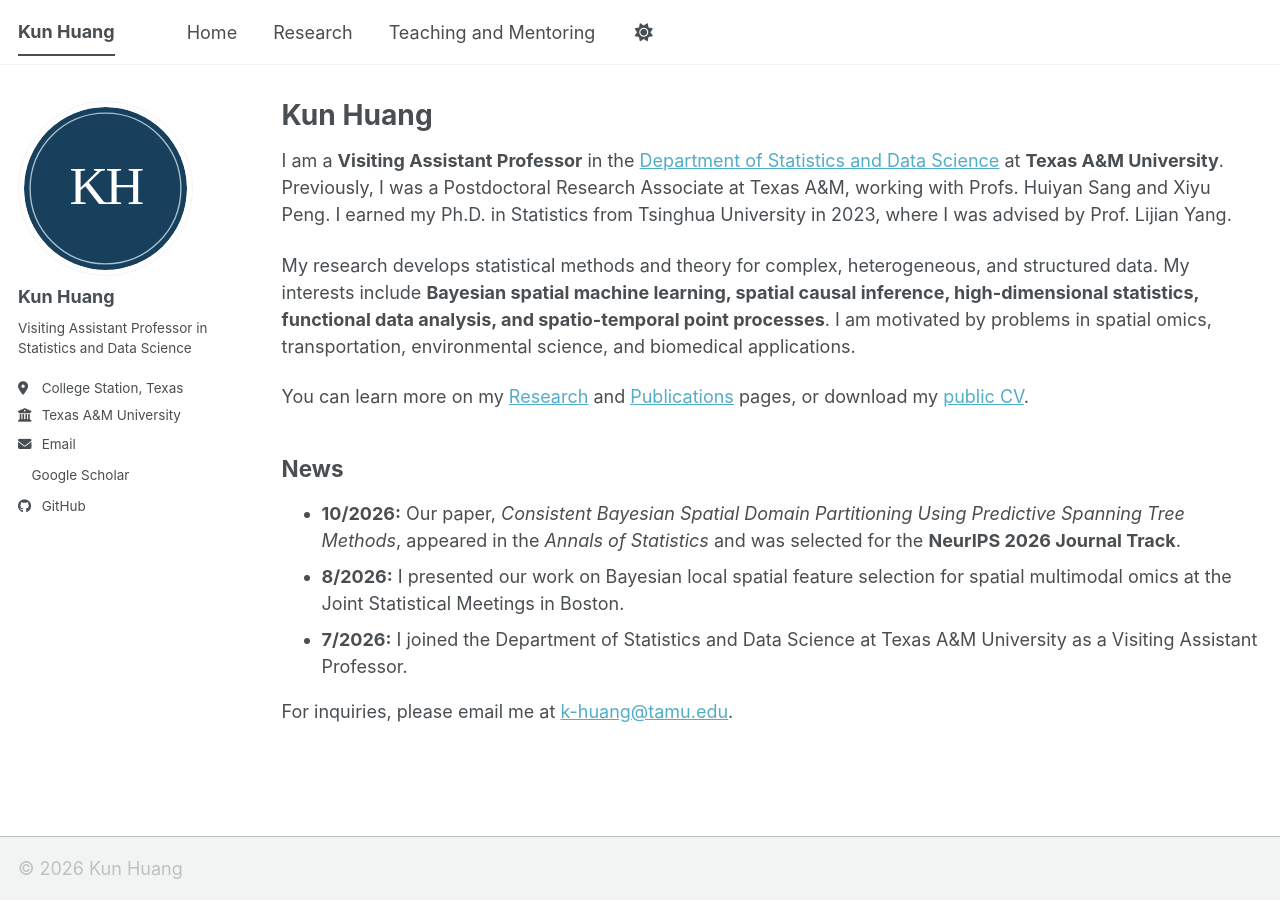
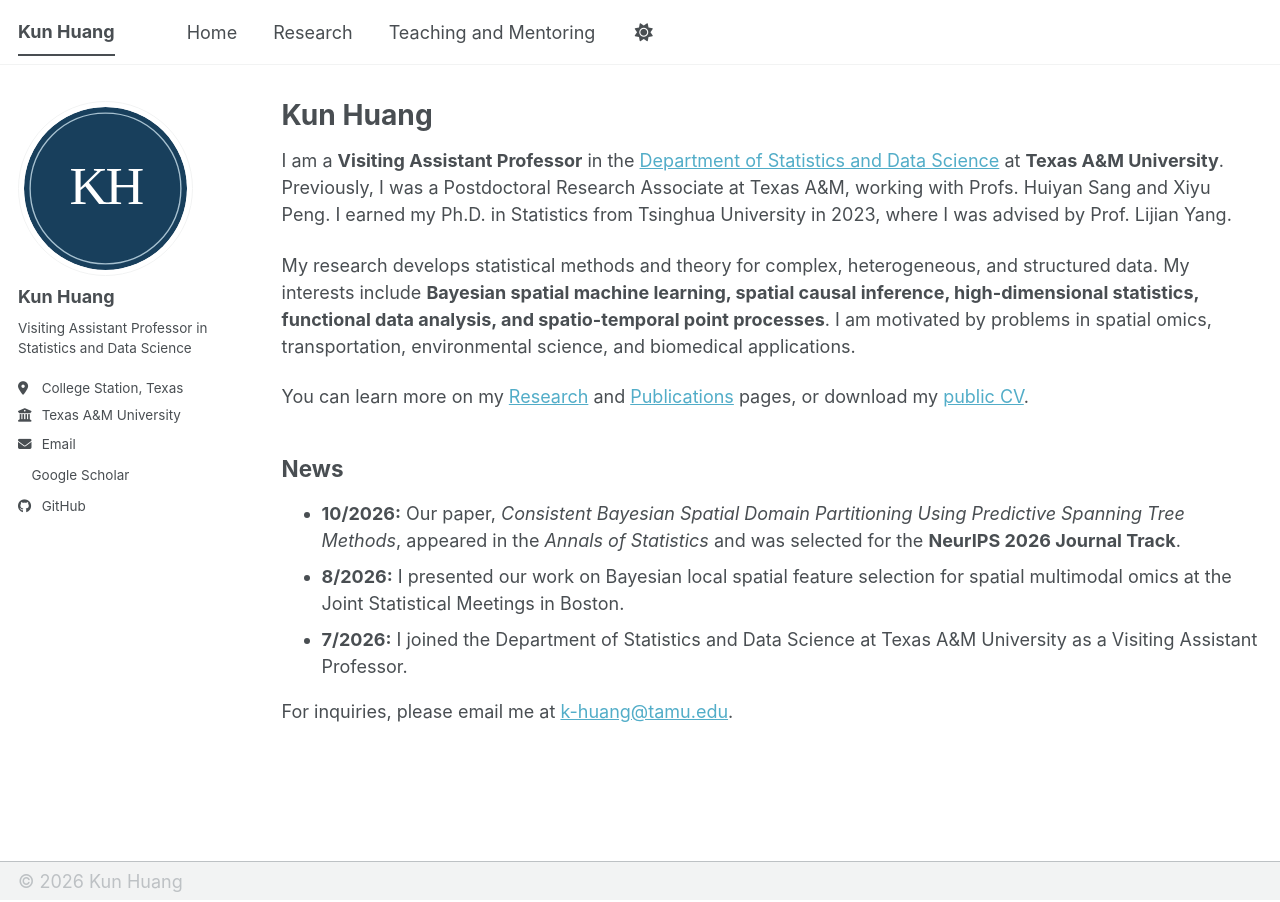
Before and after one commit to k-huang96/k-huang96.github.io, a Jekyll site: the page built from _pages/about.md, in a window 1280 px wide. Built offline with Jekyll 4.4.1, drawn with Linux system fonts in a browser that asks for light colours; a script bundle is joined from its source files by our own code; a style sheet for code colours, icons or effects is not loaded.

Commit message:
Update _footer.scss

```diff
--- a/_sass/layout/_footer.scss
+++ b/_sass/layout/_footer.scss
@@ -31,9 +31,9 @@
     @include clearfix;
     margin-left: auto;
     margin-right: auto;
-    margin-top: 1em;
+    margin-top: 0.3em;
     max-width: 100%;
-    padding: 0 1em 1em;
+    padding: 0 1em 0.3em;
 
     @include breakpoint($x-large) {
       max-width: $x-large;
@@ -79,8 +79,8 @@
 
   li {
     display: inline-block;
-    padding-top: 5px;
-    padding-bottom: 5px;
+    padding-top: 1px;
+    padding-bottom: 1px;
     font-family: $sans-serif-narrow;
     font-size: $type-size-6;
     text-transform: uppercase;
```
